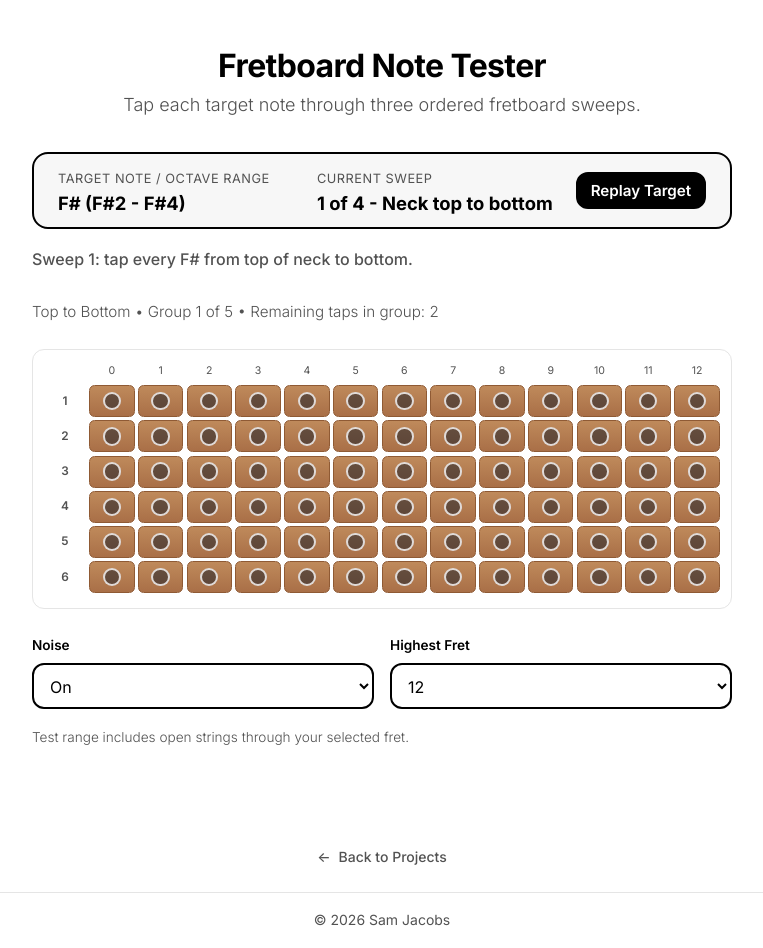
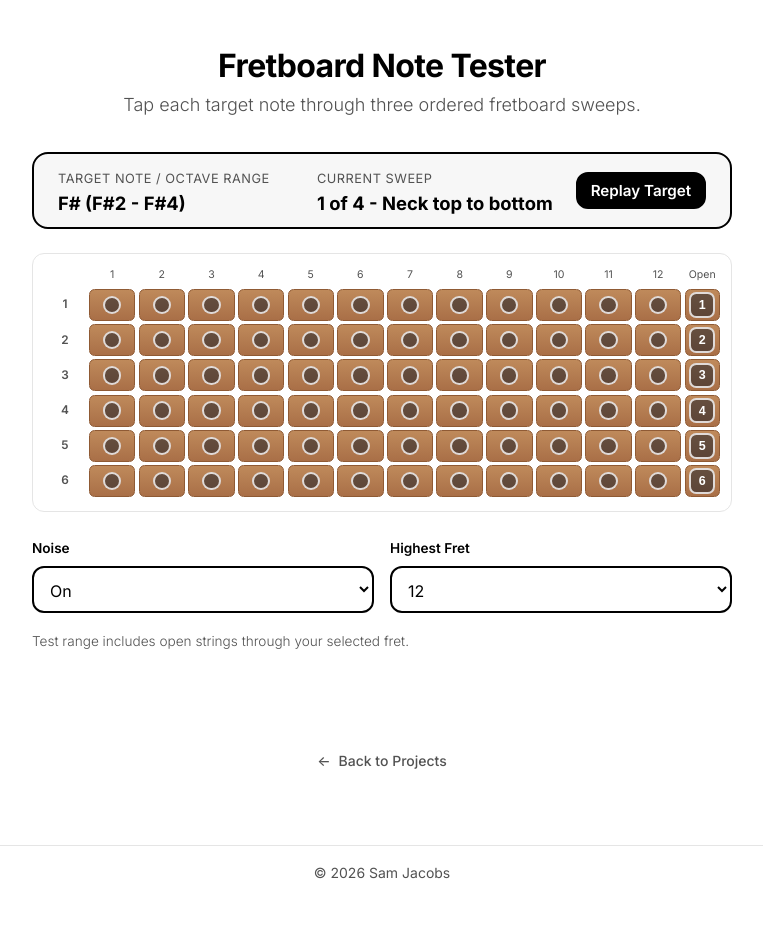
Before and after one commit to s-jac/s-jac.github.io, a Jekyll site: the page built from projects/fretboard-note-tester.html, in a window 1280 px wide. Shown: the whole page, without its empty margins (258-1021 px from the left). Built offline with Jekyll 4.4.1, drawn with Linux system fonts in a browser that asks for light colours; after the commit the page ends 900 px from its top, so only the background shows below that.

Commit message:
adjust fretboard display, declutter the page, pause after successful sweep

```diff
--- a/assets/css/fretboard-note-tester.css
+++ b/assets/css/fretboard-note-tester.css
@@ -14,7 +14,7 @@
   background: var(--color-gray-100);
   border: 2px solid var(--color-foreground);
   border-radius: 1rem;
-  margin-bottom: var(--spacing-sm);
+  margin-bottom: var(--spacing-md);
   transition: transform 0.2s ease, background-color 0.2s ease;
 }
 
@@ -41,20 +41,6 @@
   white-space: nowrap;
 }
 
-.fretboard-feedback {
-  margin-bottom: 0.2rem;
-  min-height: 1.6rem;
-  font-size: 1rem;
-  font-weight: 500;
-  color: var(--color-gray-600);
-}
-
-.fretboard-progress {
-  margin-bottom: var(--spacing-sm);
-  font-size: 0.95rem;
-  color: var(--color-gray-600);
-}
-
 .fretboard-visual {
   margin-bottom: var(--spacing-md);
 }
@@ -73,7 +59,7 @@
 
 .fretboard-grid__labels {
   display: grid;
-  grid-template-columns: 2.6rem repeat(var(--fret-columns), minmax(1.9rem, 1fr));
+  grid-template-columns: 2.6rem repeat(var(--fret-columns), minmax(1.9rem, 1fr)) 2.2rem;
   gap: 0.2rem;
   margin-bottom: 0.3rem;
 }
@@ -86,7 +72,7 @@
 
 .fretboard-grid__row {
   display: grid;
-  grid-template-columns: 2.6rem repeat(var(--fret-columns), minmax(1.9rem, 1fr));
+  grid-template-columns: 2.6rem repeat(var(--fret-columns), minmax(1.9rem, 1fr)) 2.2rem;
   gap: 0.2rem;
   align-items: center;
   margin-bottom: 0.2rem;
@@ -131,6 +117,15 @@
 .fretboard-grid__button--hit {
   background: rgba(34, 197, 94, 0.92);
   border-color: rgba(255, 255, 255, 1);
+}
+
+.fretboard-grid__button--open {
+  width: 1.6rem;
+  height: 1.6rem;
+  border-radius: 0.45rem;
+  font-size: 0.78rem;
+  font-weight: 700;
+  color: var(--color-background);
 }
 
 .fretboard-controls {
--- a/assets/js/fretboard-note-tester.js
+++ b/assets/js/fretboard-note-tester.js
@@ -404,19 +404,23 @@ function startNewRound() {
 }
 
 function handleSweepCompletion() {
+  state.acceptingInput = false;
+
   if (state.sweepIndex < state.sweeps.length - 1) {
     const nextSweepIndex = state.sweepIndex + 1;
-    prepareSweep(nextSweepIndex);
-    const nextSweep = state.sweeps[nextSweepIndex];
     setCardState('fretboard-tester-card--correct');
-    setFeedback('Nice! Now sweep ' + nextSweep.shortName + '.', 'fretboard-feedback--good');
+    document.getElementById('sweepValue').textContent = 'Nice! Sweep complete';
+    window.setTimeout(function() {
+      prepareSweep(nextSweepIndex);
+      state.acceptingInput = true;
+    }, 1000);
     return;
   }
 
-  state.acceptingInput = false;
   setCardState('fretboard-tester-card--correct');
+  document.getElementById('sweepValue').textContent = 'Brilliant! All sweeps complete';
   setFeedback('Brilliant — all four sweeps complete. Keep it going!', 'fretboard-feedback--good');
-  window.setTimeout(startNewRound, 900);
+  window.setTimeout(startNewRound, 1100);
 }
 
 function handleWrongTap(tappedMidi) {
@@ -481,7 +485,7 @@ function buildFretboardGrid() {
   }
 
   grid.innerHTML = '';
-  grid.style.setProperty('--fret-columns', String(maxFret + 1));
+  grid.style.setProperty('--fret-columns', String(maxFret));
 
   const labels = document.createElement('div');
   labels.className = 'fretboard-grid__labels';
@@ -490,12 +494,16 @@ function buildFretboardGrid() {
   spacer.textContent = '';
   labels.appendChild(spacer);
 
-  for (let fret = 0; fret <= maxFret; fret += 1) {
+  for (let fret = 1; fret <= maxFret; fret += 1) {
     const label = document.createElement('span');
     label.className = 'fretboard-grid__fret-label';
     label.textContent = String(fret);
     labels.appendChild(label);
   }
+  const openLabel = document.createElement('span');
+  openLabel.className = 'fretboard-grid__fret-label';
+  openLabel.textContent = 'Open';
+  labels.appendChild(openLabel);
   grid.appendChild(labels);
 
   for (let stringNumber = 1; stringNumber <= 6; stringNumber += 1) {
@@ -507,7 +515,7 @@ function buildFretboardGrid() {
     stringLabel.textContent = STRING_LABELS[stringNumber];
     row.appendChild(stringLabel);
 
-    for (let fretNumber = 0; fretNumber <= maxFret; fretNumber += 1) {
+    for (let fretNumber = 1; fretNumber <= maxFret; fretNumber += 1) {
       const cell = document.createElement('div');
       cell.className = 'fretboard-grid__cell';
 
@@ -525,6 +533,22 @@ function buildFretboardGrid() {
       cell.appendChild(button);
       row.appendChild(cell);
     }
+
+    const openCell = document.createElement('div');
+    openCell.className = 'fretboard-grid__cell';
+    const openButton = document.createElement('button');
+    openButton.type = 'button';
+    openButton.className = 'fretboard-grid__button fretboard-grid__button--open';
+    openButton.textContent = STRING_LABELS[stringNumber];
+    openButton.dataset.string = String(stringNumber);
+    openButton.dataset.fret = '0';
+    openButton.dataset.positionId = 's' + String(stringNumber) + 'f0';
+    openButton.setAttribute('aria-label', 'String ' + STRING_LABELS[stringNumber] + ', open');
+    openButton.addEventListener('click', function() {
+      handleTap(openButton);
+    });
+    openCell.appendChild(openButton);
+    row.appendChild(openCell);
 
     grid.appendChild(row);
   }
--- a/projects/fretboard-note-tester.html
+++ b/projects/fretboard-note-tester.html
@@ -29,9 +29,6 @@ body_data: 'data-project="fretboard-note-tester"'
         Replay Target
       </button>
     </section>
-
-    <p class="fretboard-feedback" id="feedbackMessage">Tap all matching notes in the required order.</p>
-    <p class="fretboard-progress" id="progressMessage"></p>
 
     <section class="fretboard-visual" aria-label="Interactive fretboard">
       <div class="fretboard-visual__scroll">
```
